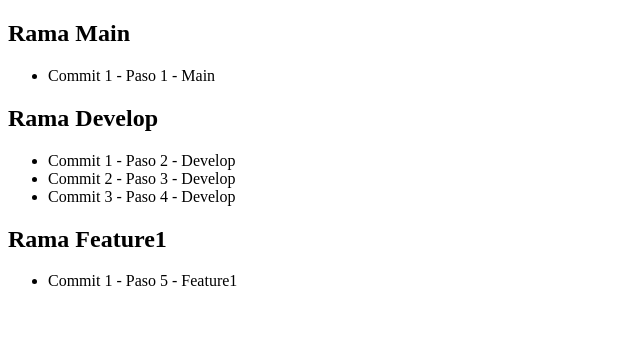
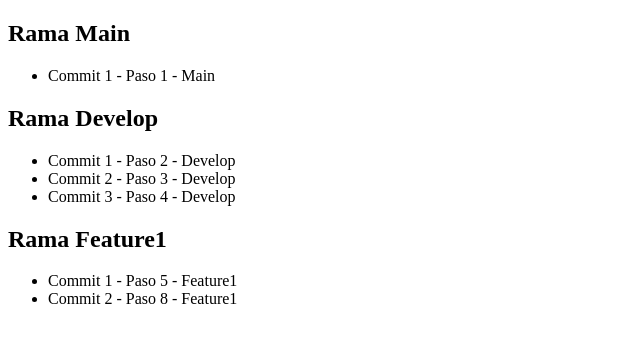
Before and after one commit to esscri97/proyecto-git, a plain HTML site: page index.html in a window 1280 px wide. Shown: the whole page, without its empty margins (0-640 px from the left). Drawn offline with Linux system fonts and the light colour scheme.

Commit message:
Commit 2 - Paso 8 - Feature1

```diff
--- a/index.html
+++ b/index.html
@@ -25,6 +25,7 @@
 
     <ul>
         <li>Commit 1 - Paso 5 - Feature1</li>
+        <li>Commit 2 - Paso 8 - Feature1</li>
     </ul>
 </body>
 </html>
```
